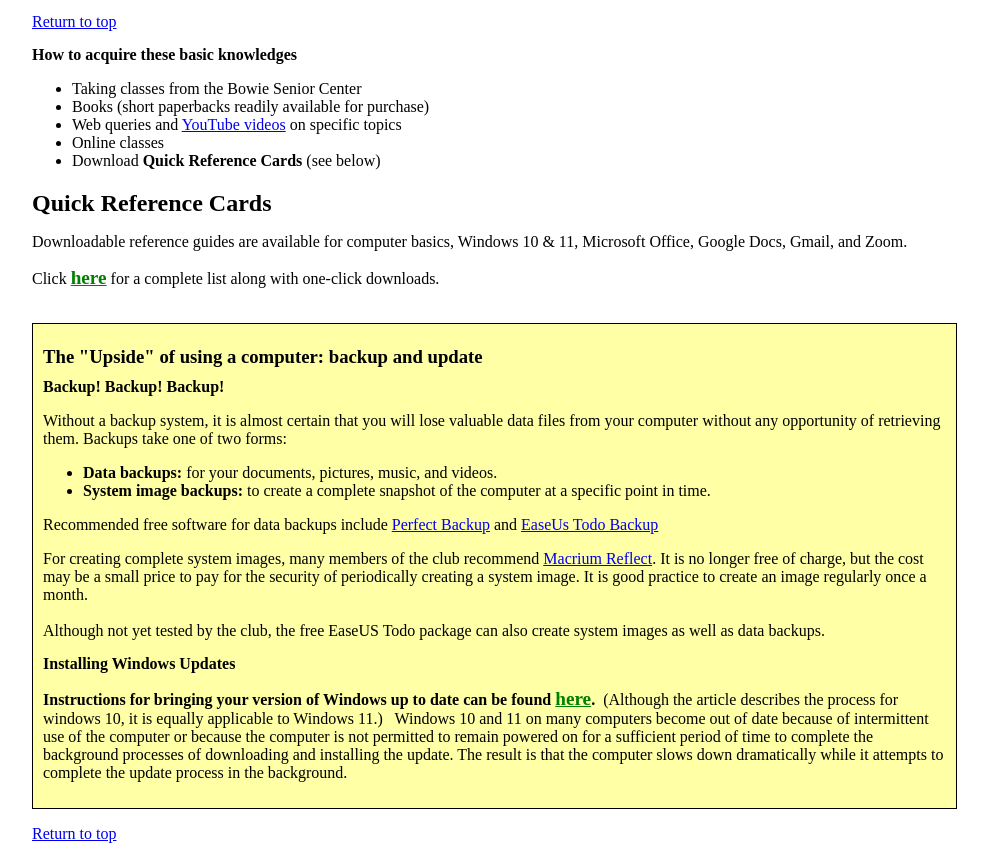
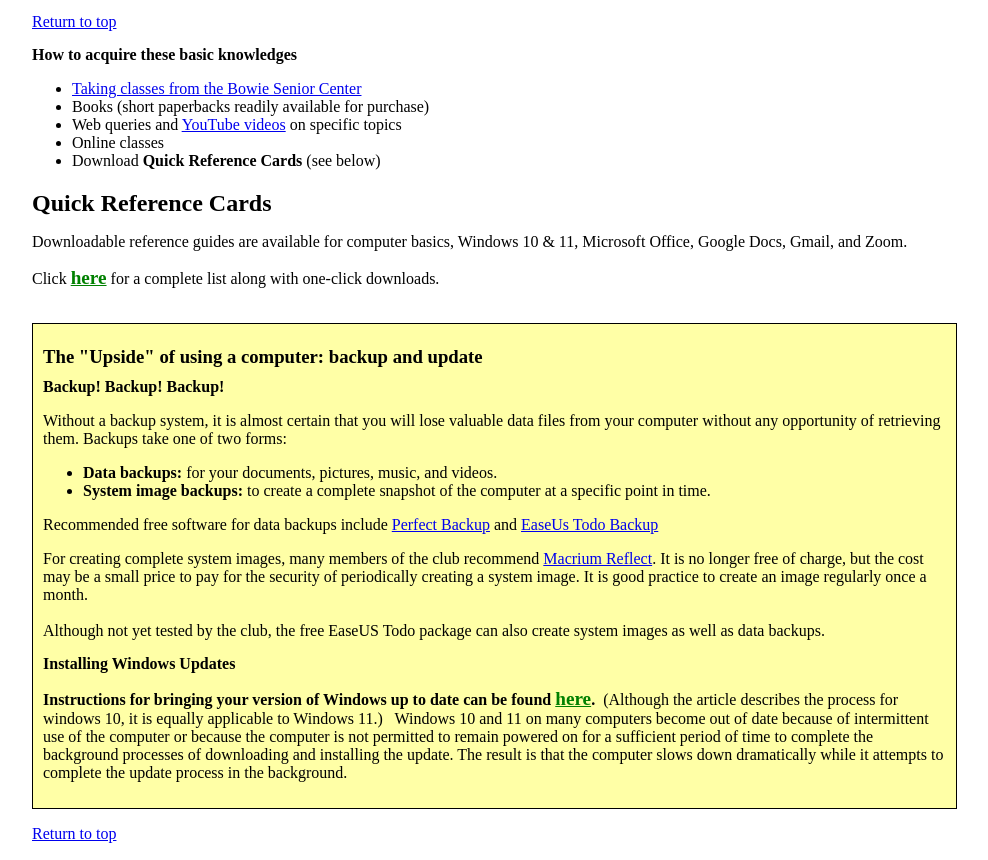
Before and after one commit to RoyRogers08/BSCC-GitHub, a plain HTML site: page techtop.html in a window 1280 px wide. Shown: the part 1163-2023 px from the top of the page, without its empty margins (64-1052 px from the left). Drawn offline with Linux system fonts and the light colour scheme.

Commit message:
Added link to courses

```diff
--- a/techtop.html
+++ b/techtop.html
@@ -146,7 +146,7 @@
 
              <h4>How to acquire these basic knowledges</h4>
                 <ul>
-                    <li>Taking classes from the Bowie Senior Center</li>
+                    <li><a href="pdf/class_schedule.pdf">Taking classes from the Bowie Senior Center</a></li>
                     <li>Books (short paperbacks readily available for purchase)</li>
                     <li>Web queries and <a href="techtop_youtube.html">YouTube videos</a> on specific topics</li>
                     <li>Online classes</li>
```
